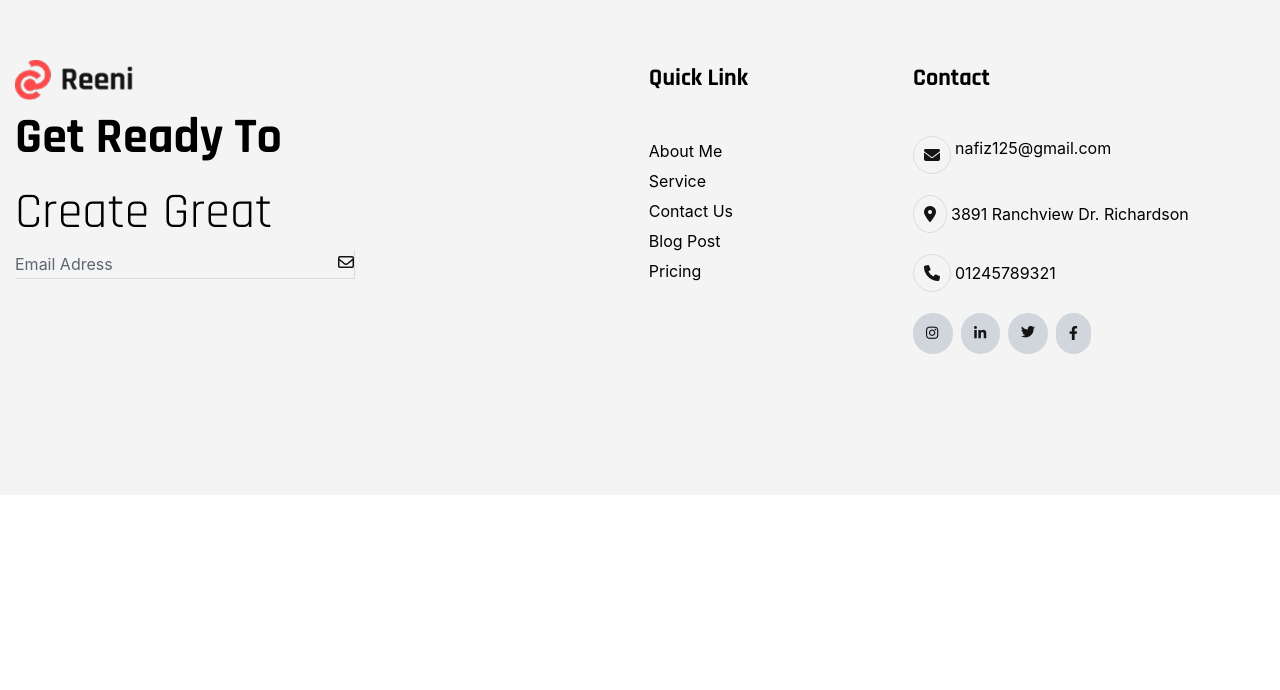
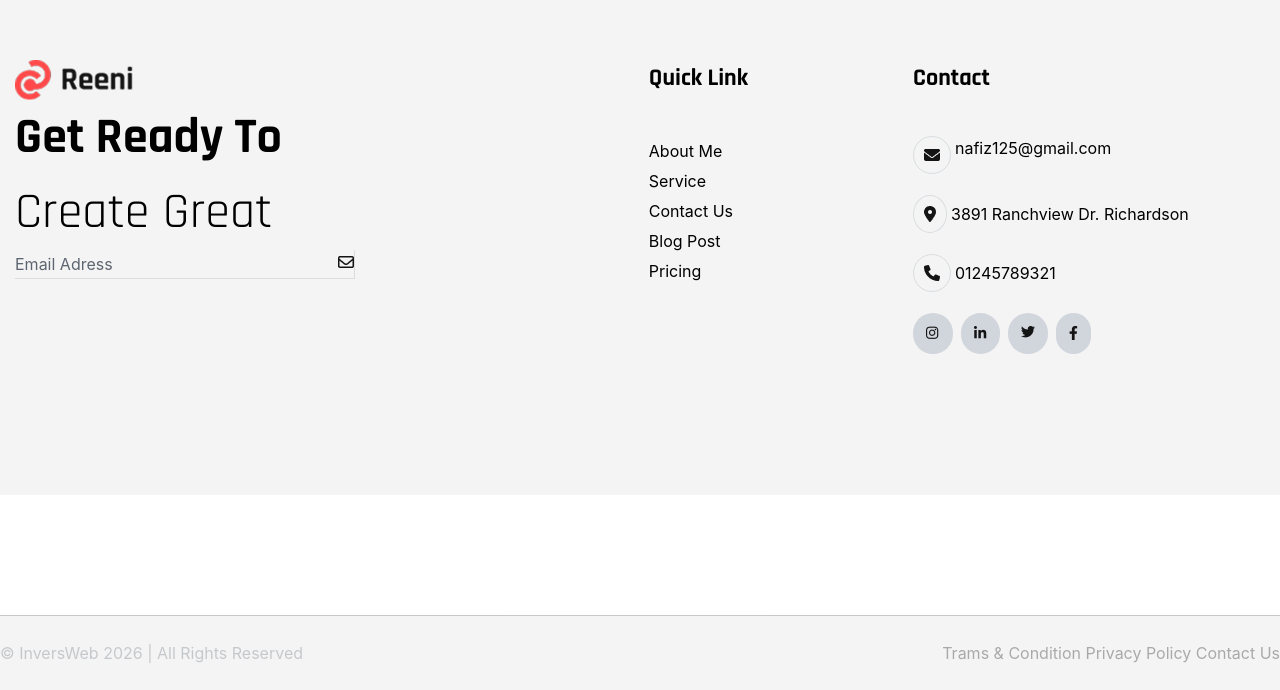
Before and after one commit to Hafiza1212/Hafiza22, a React (Vite) app: page / in a window 1280 px wide. Shown: the part 10123-10813 px from the top of the page. Before the commit the page ends 10738 px from the top, so only its background shows below. Built offline with nearby package versions, Linux system fonts and the light colour scheme.

Commit message:
added End

```diff
--- a/src/App.jsx
+++ b/src/App.jsx
@@ -13,6 +13,8 @@ import MyPrice from './Components/MyPrice'
 import Testimonial from './Components/Testimonial'
 import Blog from './Components/Blog'
 import Footer from './Components/Footer'
+import End from './Components/End'
+
 function App() {
 
 
@@ -32,6 +34,7 @@ function App() {
        <Testimonial/>
        <Blog/>
        <Footer/>
+       <End/>
     </>
   )
 }
--- /dev/null
+++ b/src/Components/End.jsx
@@ -0,0 +1,22 @@
+import React from 'react'
+
+const End = () => {
+  return (
+    <section>
+<div className="container bg-[#F4F4F4] ">
+    <div className="flex justify-between items-center border-t-1 pb-[25px] border-[#5D6570] opacity-30">
+        <p className='text-[#5D6570] pt-[25px] '>© InversWeb 2026 | All Rights Reserved</p>
+        <p className='pt-[25px]'>Trams & Condition Privacy Policy Contact Us</p>
+
+    </div>
+
+
+
+</div>
+
+
+    </section>
+  )
+}
+
+export default End
```
